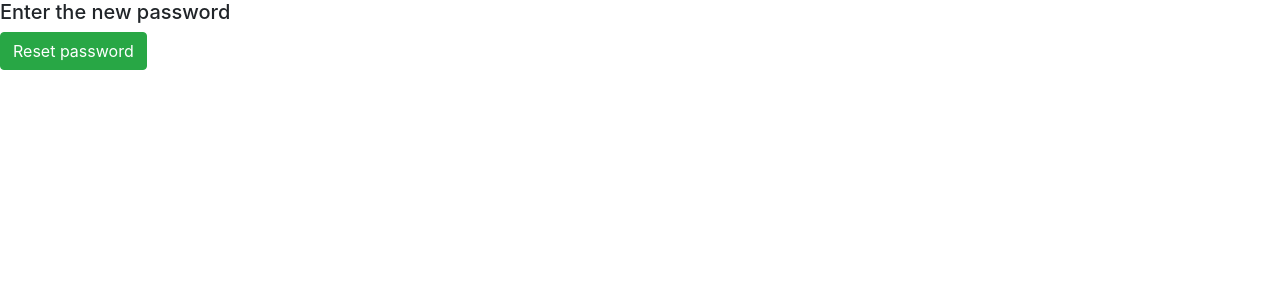
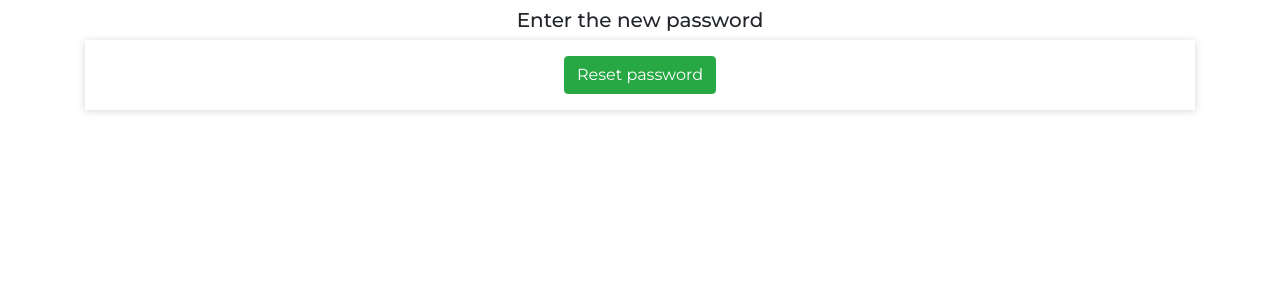
Before and after one commit to Swanand01/feedboard, a Django app: page /account/password_reset_confirm/1/1/ in a window 1280 px wide. Shown: the top 300 px of the page. Run offline with Django 3.2, Linux system fonts and the light colour scheme; some libraries are stand-ins or nearby versions.

Commit message:
Password change and reset forms now look nicer

```diff
--- /dev/null
+++ b/account/static/account/css/base.css
@@ -0,0 +1,22 @@
+@import url('https://fonts.googleapis.com/css2?family=Montserrat:wght@400;500;600;700&display=swap');
+
+html * {
+    font-family: 'Montserrat', sans-serif;
+}
+
+a{
+    font-size: 14px;
+    color: black;
+}
+
+p{
+    font-size: 15px;
+}
+
+form{
+    display: flex;
+    flex-direction: column;
+    align-items: center;
+    box-shadow: rgba(0, 0, 0, 0.16) 0px 1px 8px;
+    padding: 1rem;
+}
--- a/account/templates/account/base.html
+++ b/account/templates/account/base.html
@@ -11,13 +11,16 @@
 		integrity="sha384-Gn5384xqQ1aoWXA+058RXPxPg6fy4IWvTNh0E263XmFcJlSAwiGgFAW/dAiS6JXm" crossorigin="anonymous">
 
 	<link href="https://fonts.googleapis.com/icon?family=Material+Icons" rel="stylesheet">
-    <title>{% block title %}Django Auth Tutorial{% endblock %}</title>
+    <link rel="stylesheet" href="{% static 'account/css/base.css' %}">
+    <title>{% block title %}Feedboard{% endblock %}</title>
 </head>
 
 <body>
     <main>
-        {% block content %}
-        {% endblock %}
+        <div class="container mt-2">
+            {% block content %}
+            {% endblock %}
+        </div>
     </main>
 </body>
 
--- a/account/templates/account/password_change_done.html
+++ b/account/templates/account/password_change_done.html
@@ -1,5 +1,5 @@
 {% extends 'account/base.html' %}
 
 {% block content %}
-<h5>Password changed</h5>
+<h5 class="text-center">Password changed</h5>
 {% endblock %}
--- a/account/templates/account/password_reset.html
+++ b/account/templates/account/password_reset.html
@@ -39,9 +39,9 @@
 
 
 <form id="id_password_reset_form" method="POST" class="form-signin">{% csrf_token %}
-    <h1 class="h3 mb-3 font-weight-normal">Reset password</h1>
+    <h5 class="mb-3 font-weight-normal">Reset password</h5>
     <input name="email" class="form-control" placeholder="Email address" type="email" id="id_email" required="true">
-    <button id="id_submit_btn" class="btn btn-lg btn-primary btn-block">Send reset email</button>
+    <button id="id_submit_btn" class="btn btn-primary btn-block">Send reset email</button>
 </form>
 
 
--- a/account/templates/account/password_reset_complete.html
+++ b/account/templates/account/password_reset_complete.html
@@ -1,5 +1,5 @@
 {% extends 'account/base.html' %}
 
 {% block content %}
-<h5>Password was reset successfully.</h5>
+<h5 class="text-center">Password was reset successfully.</h5>
 {% endblock %}
--- a/account/templates/account/password_reset_confirm.html
+++ b/account/templates/account/password_reset_confirm.html
@@ -1,20 +1,21 @@
 {% extends 'account/base.html' %}
 
 {% block content %}
-<h5>Enter the new password</h5>
+<h5 class="text-center">Enter the new password</h5>
 <form enctype="multipart/form-data" method="post">
     {% csrf_token %}
     {% for field in form %}
-        <div class="form-group">
-            {{field.label}}
-            {{field}}
-        </div>
 
-        {% if field.errors %}
-            <div class="alert alert-danger">
-                {{field.errors}}
-            </div>
-        {% endif %}
+    {{ field.label_tag }}
+    {{ field }}
+    <p></p>
+
+    {% for error in field.errors %}
+    <p style="color: red">
+        {{ error }}
+    </p>
+    {% endfor %}
+
     {% endfor %}
     <button type="submit" class="btn btn-success">Reset password</button>
 </form>
```
Also changed, not shown: account/templates/account/password_change.html (+12 -10 lines).
